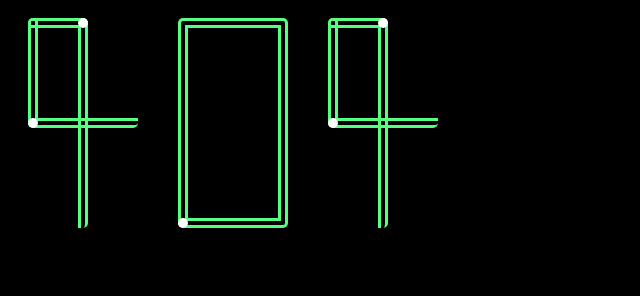
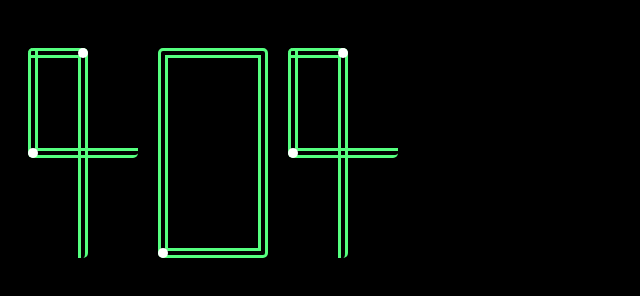
Before and after one commit to laddzhao/404, a plain HTML site: page 404.html in a window 1280 px wide. Shown: the whole page, without its empty margins (0-640 px from the left). Drawn offline with Linux system fonts and the light colour scheme.

Commit message:
Update 404.html

```diff
--- a/404.html
+++ b/404.html
@@ -39,26 +39,30 @@
 <html>
 	<head>
 		<meta charset="utf-8">
-		<meta name="viewport" content="width=device-width, initial-scale=0.8">
+		<meta name="viewport" content="width=device-width, initial-scale=1">
 		<title></title>
 		<style>
 			body{
 				background-color: #000;/* 网页背景颜色 */
+			}
+			/* 位置 */
+			#box404{
+				display: flex;
+				flex-direction: row;
 
 			}
-			/* 位置 */
 			.box4{
-				transform: translate(20px,10px);
+				transform: translate(20px,40px);
 				position: inherit;
 				float: left;
 			}
 			.box0{
-				transform: translate(60px,10px);
+				transform: translate(40px,40px);
 				position: inherit;
 				float: left;
 			}
 			.box4-2{
-				transform: translate(100px,10px);
+				transform: translate(60px,40px);
 				position: inherit;
 				float: left;
 			}
@@ -293,6 +297,7 @@
 		</style>
 	</head>
 	<body>
+		<div id="box404">
 		<!-- 4 -->
 		<div class="box4">
 		<div id="box1"></div>
@@ -315,6 +320,6 @@
 		<div id="box5-img1"></div>
 		</div>
 		<!-- 第二个4结束 -->
-
+		</div>
 	</body>
 </html>
```
